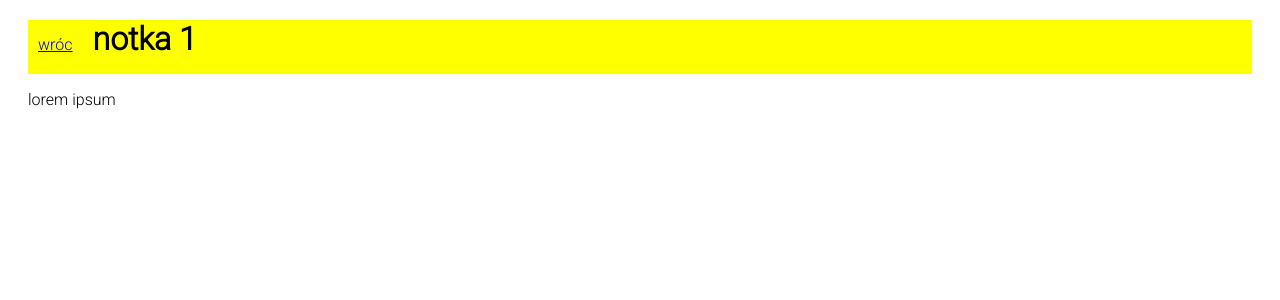
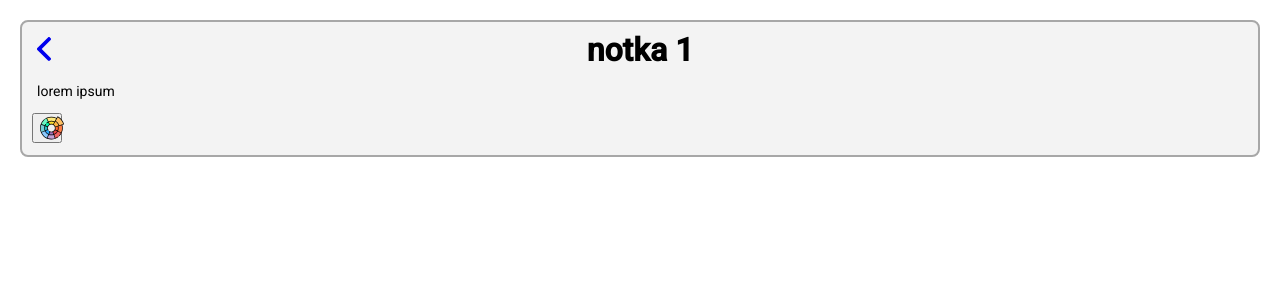
Before and after one commit to orelll/Angular, an Angular app: page /todo/1 in a window 1280 px wide. Shown: the top 300 px of the page. Built offline with nearby package versions, Linux system fonts and the light colour scheme.

Commit message:
koniec zajęć

```diff
--- a/angular.json
+++ b/angular.json
@@ -24,6 +24,7 @@
               "src/assets"
             ],
             "styles": [
+              "./node_modules/@angular/material/prebuilt-themes/indigo-pink.css",
               "src/styles.css"
             ],
             "scripts": []
@@ -88,6 +89,7 @@
               "src/assets"
             ],
             "styles": [
+              "./node_modules/@angular/material/prebuilt-themes/indigo-pink.css",
               "src/styles.css"
             ],
             "scripts": []
--- a/package.json
+++ b/package.json
@@ -12,10 +12,12 @@
   "private": true,
   "dependencies": {
     "@angular/animations": "~9.1.0",
+    "@angular/cdk": "~9.2.3",
     "@angular/common": "~9.1.0",
     "@angular/compiler": "~9.1.0",
     "@angular/core": "~9.1.0",
     "@angular/forms": "~9.1.0",
+    "@angular/material": "~9.2.3",
     "@angular/platform-browser": "~9.1.0",
     "@angular/platform-browser-dynamic": "~9.1.0",
     "@angular/router": "~9.1.0",
--- a/src/app/app.component.ts
+++ b/src/app/app.component.ts
@@ -1,4 +1,6 @@
 import { Component } from '@angular/core';
+import { MatIconRegistry } from '@angular/material/icon';
+import { DomSanitizer } from '@angular/platform-browser';
 
 @Component({
   selector: 'app-root',
@@ -8,4 +10,13 @@ import { Component } from '@angular/core';
 
 export class AppComponent {
   title = 'to-do-app';
+
+  constructor(iconRegistry: MatIconRegistry, sanitizer: DomSanitizer){
+    iconRegistry.addSvgIcon(
+      'colors-wheel',
+      sanitizer.bypassSecurityTrustResourceUrl('../../assets/icons/wheels.svg'));
+    iconRegistry.addSvgIcon(
+      'move-back',
+      sanitizer.bypassSecurityTrustResourceUrl('../../assets/icons/move_back.svg'));
+  }
 }
--- a/src/app/to-do-details/to-do-details.component.css
+++ b/src/app/to-do-details/to-do-details.component.css
@@ -1,29 +1,37 @@
-.note_style {
-  margin: 15px;
-  border: 2px;
-  border-width: 2px;
-  border-radius: 5px;
-  border-color: #626262;
+#top_header {
+  margin-top: 5px;
+  padding-bottom: 15px;
 }
 
-#top_header{
-    margin-top: 5px;
-    padding-bottom: 15px;
-    background-color: yellow;
+#top_header > a {
+  width: 10%;
 }
 
 #top_header > p, a {
   display: inline-block;
-  margin: 5px 10px;
 }
 
 #top_header > p {
-    font-size: xx-large;
-    font-weight: bold;
-    display: inline;
-    margin: 5px 10px;
-  }
+  font-size: xx-large;
+  font-weight: bold;
+  text-align: center;
+  margin: auto;
+  width: 80%;
+}
 
-  #note{
-      margin: 20px;
-  }
+#note {
+  margin: 20px;
+  border: 2px solid;
+  border-radius: 8px;
+  padding: 10px;
+}
+
+#note_content{
+  margin-left: 5px;
+  margin-right: 5px;
+}
+
+#note_color_picker{
+  height: 30px;
+  width: 30px;
+}
--- a/src/app/to-do-details/to-do-details.component.html
+++ b/src/app/to-do-details/to-do-details.component.html
@@ -1,9 +1,18 @@
-<div id="note">
+<div id="note" [style.background]="background" [style.border-color]="border">
+
   <div id="top_header">
-    <a href="dashboard">wróc</a>
+    <a href="dashboard">
+      <mat-icon svgIcon="move-back"></mat-icon>
+    </a>
     <p>{{todo.name}}</p>
   </div>
+
   <div id="note_content">
     <p>{{todo.content}}</p>
   </div>
+
+  <div id="note_footer">
+    <button id="note_color_picker">
+      <mat-icon svgIcon="colors-wheel"></mat-icon> </button>
+  </div>
 </div>
--- a/src/app/to-do-details/to-do-details.component.ts
+++ b/src/app/to-do-details/to-do-details.component.ts
@@ -10,6 +10,8 @@ import { ToDo } from '../common/todo';
 })
 export class ToDoDetailsComponent implements OnInit {
   todo: ToDo;
+  background: string;
+  border: string;
 
   constructor(
     private todoesService: TodoesServiceService,
@@ -18,7 +20,10 @@ export class ToDoDetailsComponent implements OnInit {
     this.getToDoDetails();
   }
 
-  ngOnInit(): void {}
+  ngOnInit(): void {
+    this.background = '#f3f3f3';
+    this.border = '#a7a7a7';
+  }
 
   getToDoDetails() {
     const id = +this.route.snapshot.paramMap.get('id');
--- a/src/index.html
+++ b/src/index.html
@@ -7,8 +7,10 @@
   <meta name="viewport" content="width=device-width, initial-scale=1">
   <link rel="icon" type="image/x-icon" href="favicon.ico">
   <link href="https://fonts.googleapis.com/css2?family=Roboto:wght@300&display=swap" rel="stylesheet">
+  <link href="https://fonts.googleapis.com/css?family=Roboto:300,400,500&display=swap" rel="stylesheet">
+  <link href="https://fonts.googleapis.com/icon?family=Material+Icons" rel="stylesheet">
 </head>
-<body>
+<body class="mat-typography">
   <app-root></app-root>
 </body>
 </html>
--- a/src/styles.css
+++ b/src/styles.css
@@ -7,3 +7,13 @@
 body{
     background-color: #ffffff;
 }
+
+.icon_small{
+    width: 25px;
+}
+
+.icon_medium{
+    width: 40px;
+}
+html, body { height: 100%; }
+body { margin: 0; font-family: Roboto, "Helvetica Neue", sans-serif; }
```
Also changed, not shown: src/app/app.module.ts (+7 -1 lines), 1 other file (tests, documents, lock files or other folders).
